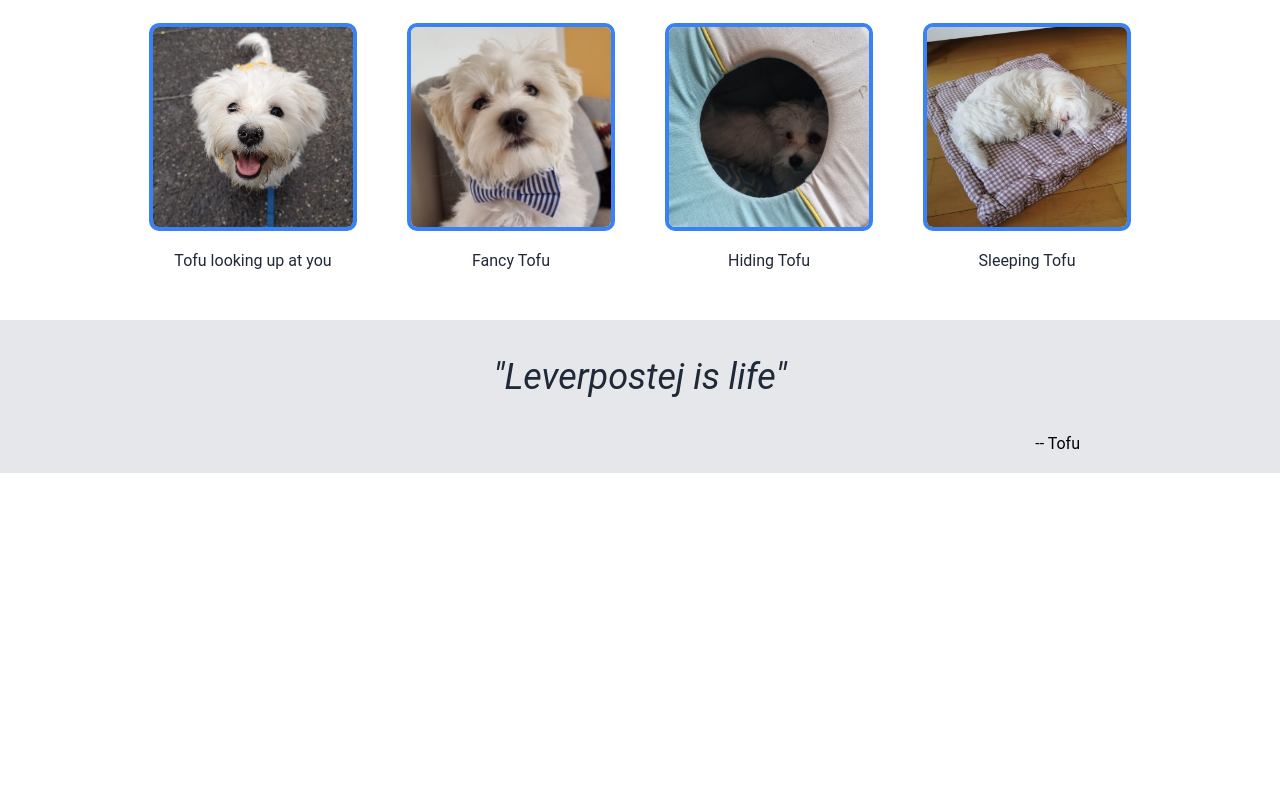
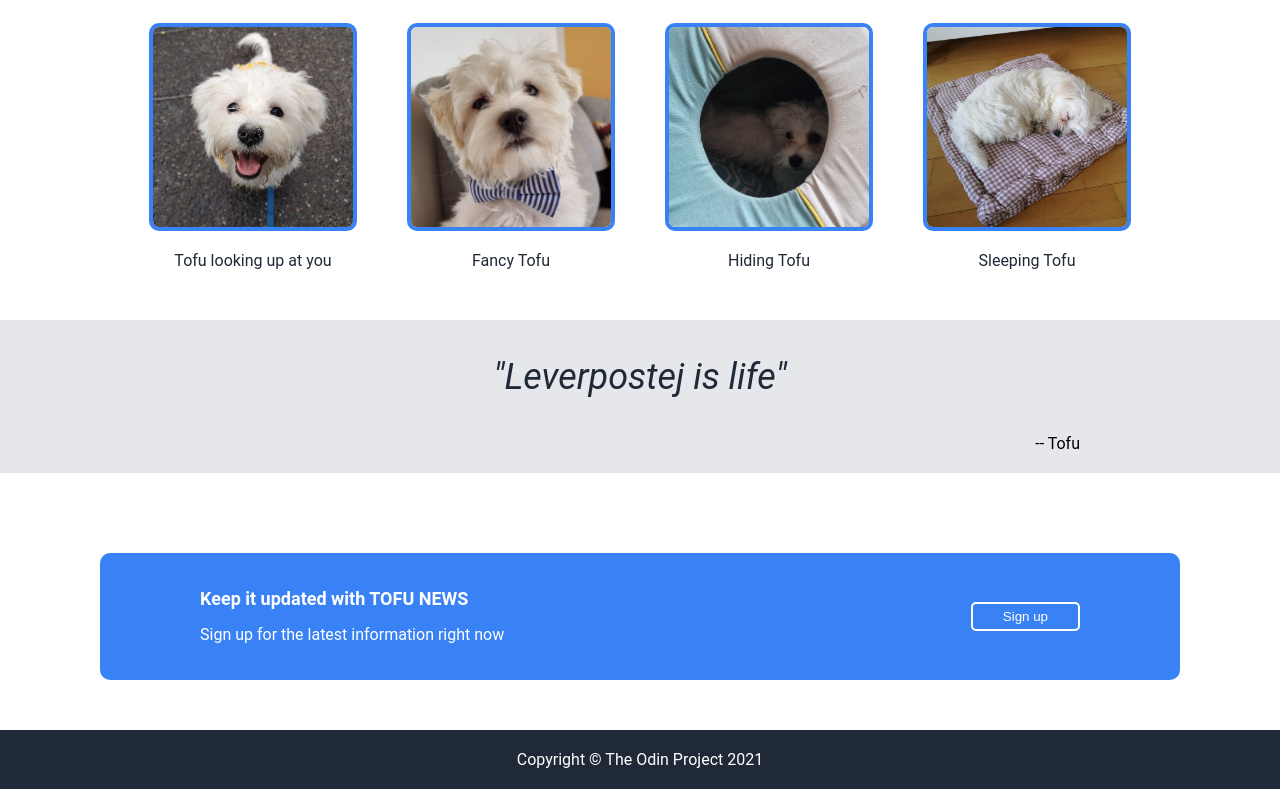
Before and after one commit to richardnissen/tofus-website, a plain HTML site: page index.html in a window 1280 px wide. Shown: the part 672-1461 px from the top of the page. Before the commit the page ends 1225 px from the top, so only its background shows below. Drawn offline with Linux system fonts and the light colour scheme.

Commit message:
Added subscripe flexbox and footer

```diff
--- a/css/style.css
+++ b/css/style.css
@@ -117,3 +117,41 @@ body {
     color: #1F2937;
     text-align: center;
 }
+
+.likecommentandsubscribe {
+    display: flex;
+    background-color: #3882F6;
+    border-radius: 10px;
+    padding: 20px 100px;
+    margin: 50px 100px;
+    justify-content: space-between;
+    align-items: center;
+}
+
+.likecommentandsubscribe h2 {
+    text-align: left;
+    color: white;
+    font-size: large;
+}
+
+.likecommentandsubscribe p {
+    color: white;
+}
+
+.likecommentandsubscribe button {
+    background-color: #3882F6;
+    border: 2px solid white;
+    border-radius: 5px;
+    color: white;
+    padding: 5px 30px;
+}
+
+.footer {
+    display: flex;
+    background-color: #1F2937;
+    color: white;
+    justify-content: center;
+    align-items: center;
+    padding: 20px;
+    margin-top: auto;
+}
--- a/index.html
+++ b/index.html
@@ -50,8 +50,18 @@
             <p>"Leverpostej is life"</p>
             <div style="text-align: right; margin-bottom: 20px;">-- Tofu</div>
         </div>
+        <div class="likecommentandsubscribe">
+            <div class="left">
+                <h2>Keep it updated with TOFU NEWS</h2>
+                <p>Sign up for the latest information right now</p>
+            </div>
+            <div class="right">
+                <button>Sign up</button>
+            </div>
+        </div>
     </div>
     <div class="footer">
+        Copyright © The Odin Project 2021
     </div>
 
 </body>
```
